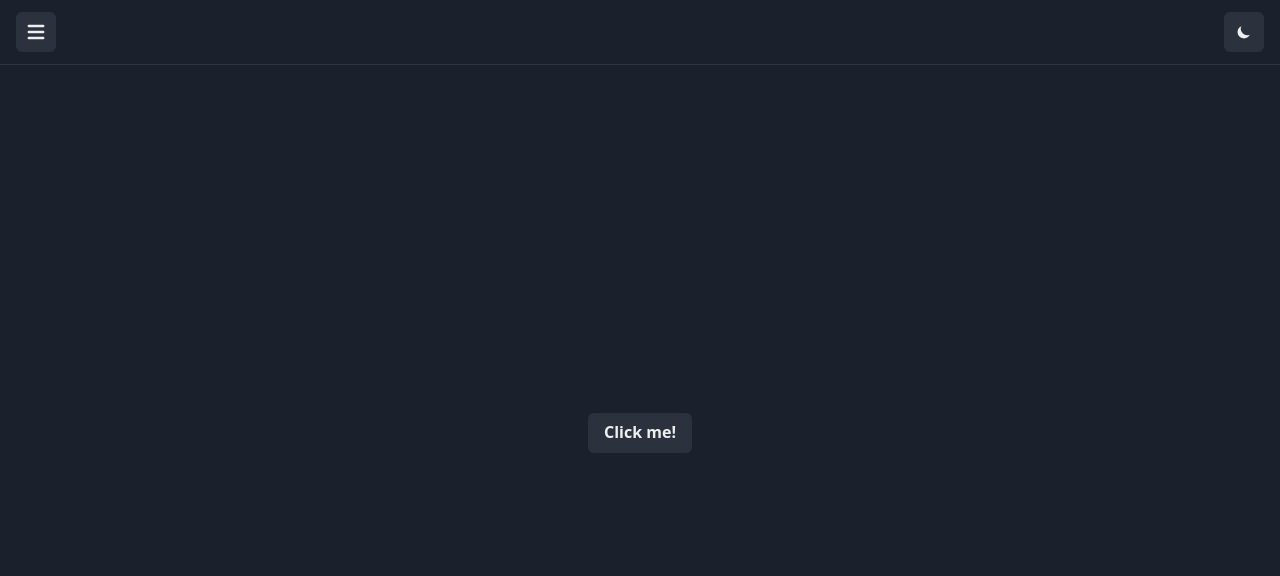
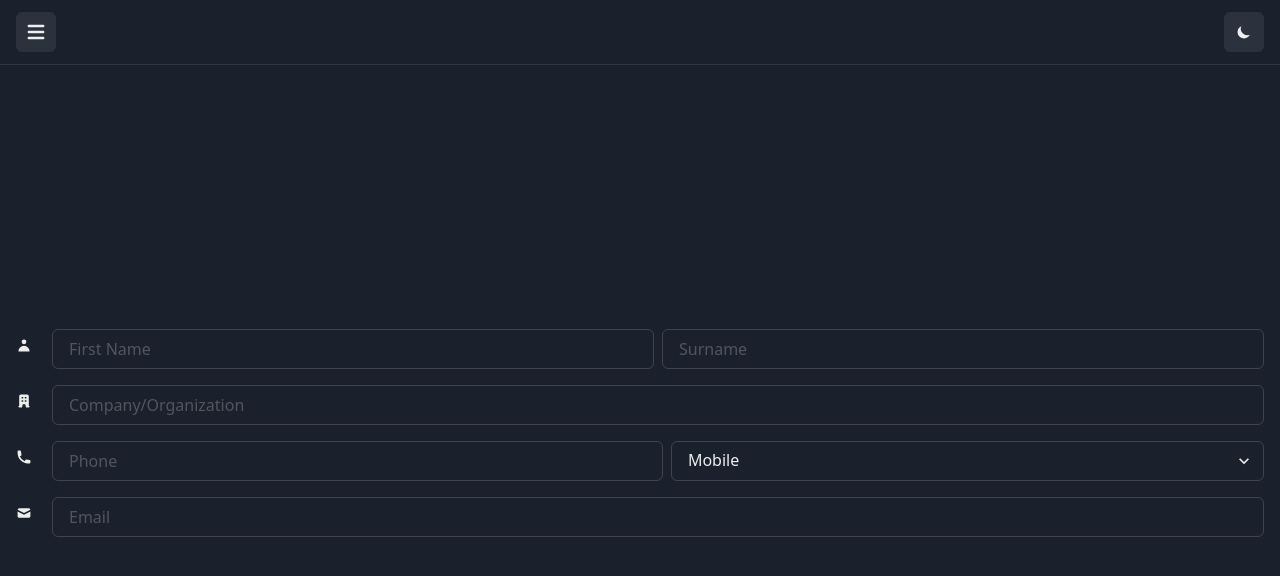
Before and after one commit to maxphillipsdev/contacts, a Next.js app: page / in a window 1280 px wide. Shown: the top 576 px of the page. Built offline with nearby package versions, Linux system fonts and the light colour scheme.

Commit message:
Basic form options

```diff
--- /dev/null
+++ b/components/shell/AddContactForm.tsx
@@ -0,0 +1,87 @@
+import {
+  FormControl,
+  FormLabel,
+  HStack,
+  Input,
+  Select,
+  VStack,
+} from "@chakra-ui/react";
+import React from "react";
+import { useForm } from "react-hook-form";
+import { HiMail, HiOfficeBuilding, HiPhone, HiUser } from "react-icons/hi";
+const AddContactForm: React.FC = () => {
+  const {
+    handleSubmit,
+    register,
+    formState: { errors, isSubmitting },
+  } = useForm();
+
+  return (
+    <FormControl id="add-contact" isInvalid={errors.name}>
+      <VStack spacing={4} align="stretch" marginInline="4">
+        <HStack aria-label="Personal details">
+          <FormLabel>
+            <HiUser />
+          </FormLabel>
+          <Input
+            id="given-name"
+            autoComplete="given-name"
+            placeholder="First Name"
+            {...register("givenName", {
+              required: "This is required",
+              minLength: {
+                value: 1,
+                message: "Minimum length should be 1",
+              },
+            })}
+          />
+          <Input
+            id="familyName"
+            placeholder="Surname"
+            {...register("familyName")}
+          />
+        </HStack>
+        <HStack aria-label="Contact details">
+          <FormLabel>
+            <HiOfficeBuilding />
+          </FormLabel>
+          <Input
+            id="organization"
+            autoComplete="organization"
+            placeholder="Company/Organization"
+            {...register("organization")}
+          />
+        </HStack>
+        <HStack aria-label="Contact details">
+          <FormLabel>
+            <HiPhone />
+          </FormLabel>
+          <Input
+            id="tel"
+            autoComplete="tel"
+            placeholder="Phone"
+            {...register("tel")}
+          />
+          <Select>
+            <option value="mobile">Mobile</option>
+            <option value="work">Work</option>
+            <option value="home">Home</option>
+          </Select>
+        </HStack>
+        <HStack aria-label="Contact details">
+          <FormLabel>
+            <HiMail />
+          </FormLabel>
+          <Input
+            id="email"
+            autoComplete="email"
+            placeholder="Email"
+            {...register("email")}
+          />
+        </HStack>
+      </VStack>
+    </FormControl>
+  );
+};
+
+export default AddContactForm;
--- a/package.json
+++ b/package.json
@@ -16,6 +16,7 @@
     "next-pwa": "^5.2.24",
     "react": "17.0.2",
     "react-dom": "17.0.2",
+    "react-hook-form": "^7.12.1",
     "react-icons": "^4.2.0"
   },
   "devDependencies": {
--- a/pages/index.tsx
+++ b/pages/index.tsx
@@ -1,11 +1,13 @@
 import { Flex, Button, useToast } from "@chakra-ui/react";
+import AddContactForm from "../components/shell/AddContactForm";
 
 const Home: React.FC = () => {
   const toast = useToast();
 
   return (
     <Flex h="100%" justifyContent="center" alignItems="center">
-      <Button
+      <AddContactForm />
+      {/* <Button
         onClick={() => {
           toast({
             title: "Clicked!",
@@ -15,7 +17,7 @@ const Home: React.FC = () => {
         }}
       >
         Click me!
-      </Button>
+      </Button> */}
     </Flex>
   );
 };
```
Also changed, not shown: 1 other file (tests, documents, lock files or other folders).
